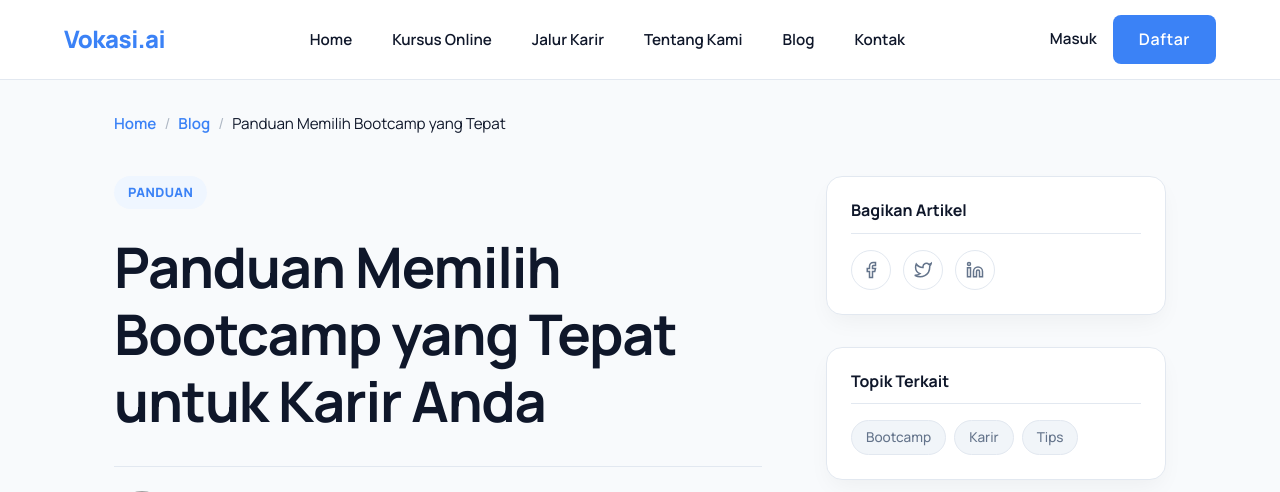
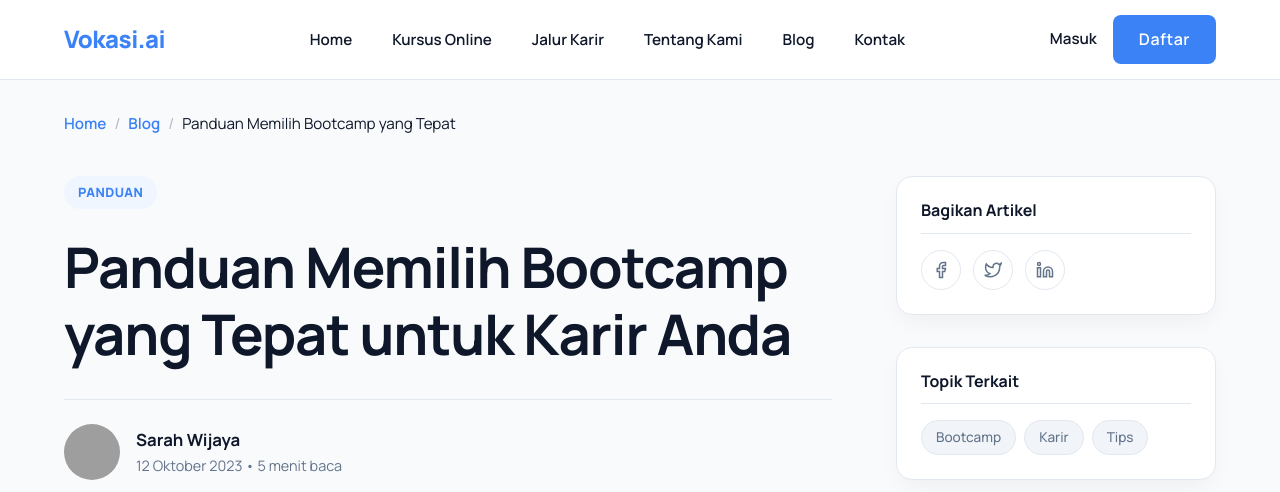
Before and after one commit to ryp17/vokasi-ai, a Node server app: page /blog/1 in a window 1280 px wide. Shown: the top 492 px of the page. Run offline with Node 20, Linux system fonts and the light colour scheme; grey boxes are pictures that could not be loaded.

Commit message:
Adjust blog detail layout widths for a wider article section

```diff
--- a/views/pages/blog-detail.ejs
+++ b/views/pages/blog-detail.ejs
@@ -1,7 +1,7 @@
 <%- include('../partials/head', { pageTitle: 'Panduan Memilih Bootcamp yang Tepat | Vokasi.ai' }) %>
 
 <div style="padding-top: calc(var(--spacing-md) + var(--header-height)); padding-bottom: var(--spacing-xl); background-color: var(--clr-bg);">
-    <div class="container" style="max-width: 1100px;">
+    <div class="container" style="max-width: 1200px;">
 
         <!-- Breadcrumb -->
         <nav aria-label="breadcrumb" style="margin-bottom: 2.5rem;">
@@ -129,7 +129,7 @@
 
 <!-- Add inline style to handle grid on mobile -->
 <style>
-    .blog-grid { grid-template-columns: 1fr 340px; }
+    .blog-grid { grid-template-columns: 1fr 320px; }
     @media (max-width: 900px) {
         .blog-grid { grid-template-columns: 1fr !important; gap: 3rem !important; }
         aside { position: static !important; }
```
